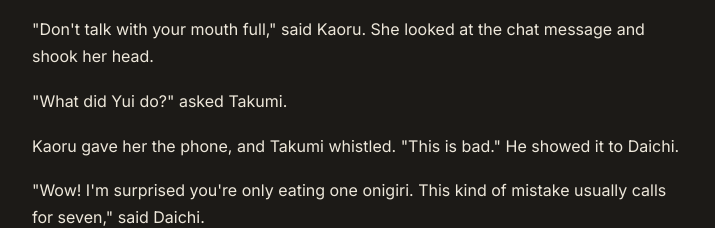
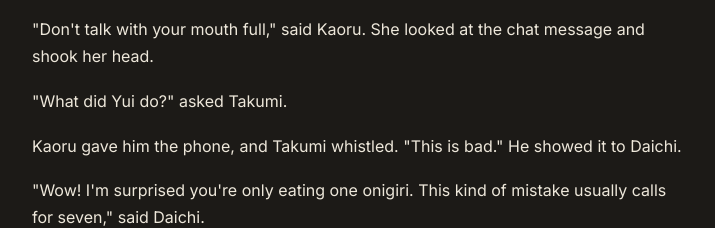
Before and after one commit to RenReadsJapan/Ren-s-Books-Site, a Next.js app: page /books/et-01-the-wrong-line-message/read in a window 1280 px wide. Shown: the part 3560-3788 px from the top of the page, without its empty margins (280-995 px from the left). Built offline with nearby package versions, Linux system fonts and the light colour scheme.

Commit message:
spelling mistake

```diff
--- a/content/everyday-together/et-01.js
+++ b/content/everyday-together/et-01.js
@@ -60,7 +60,7 @@ const bookContent = {
     "\"I am dying, Dai-chan. My life is over,\" Yui said. She stepped out of the convenience store with a small bag. She pulled out an onigiri and unwrapped it. \"Look what I did!\" She shoved her unlocked phone to Kaoru and bit the onigiri. \"I have to quit my job!\"",
     "\"Don't talk with your mouth full,\" said Kaoru. She looked at the chat message and shook her head.",
     "\"What did Yui do?\" asked Takumi.",
-    "Kaoru gave her the phone, and Takumi whistled. \"This is bad.\" He showed it to Daichi.",
+    "Kaoru gave him the phone, and Takumi whistled. \"This is bad.\" He showed it to Daichi.",
     "\"Wow! I'm surprised you're only eating one onigiri. This kind of mistake usually calls for seven,\" said Daichi.",
     "\"I'm cutting back,\" Yui said and pulled out a second onigiri. \"Besides, it's late.\"",
     "\"Just tell your boss the truth,\" said Takumi. \"She's working you too hard.\"",
```
Also changed, not shown: 1 other file (tests, documents, lock files or other folders).
